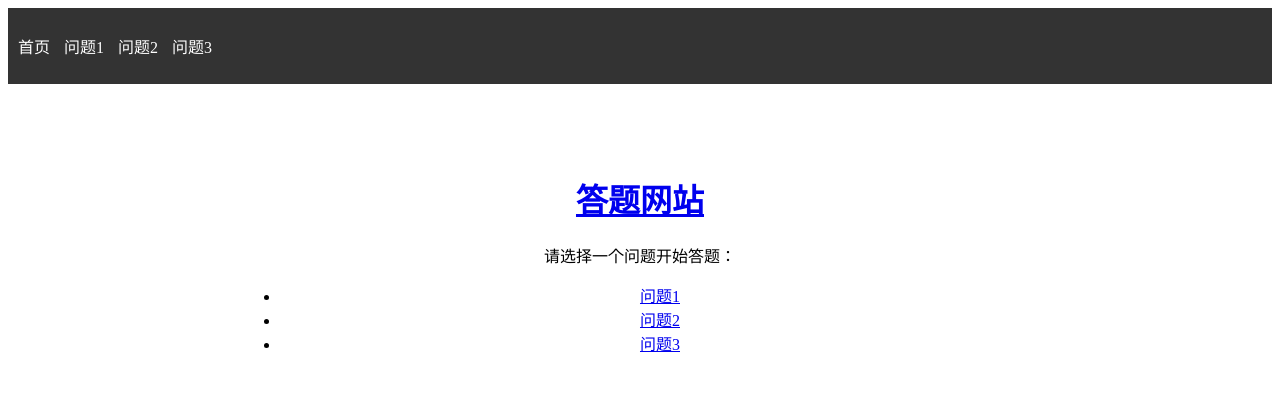
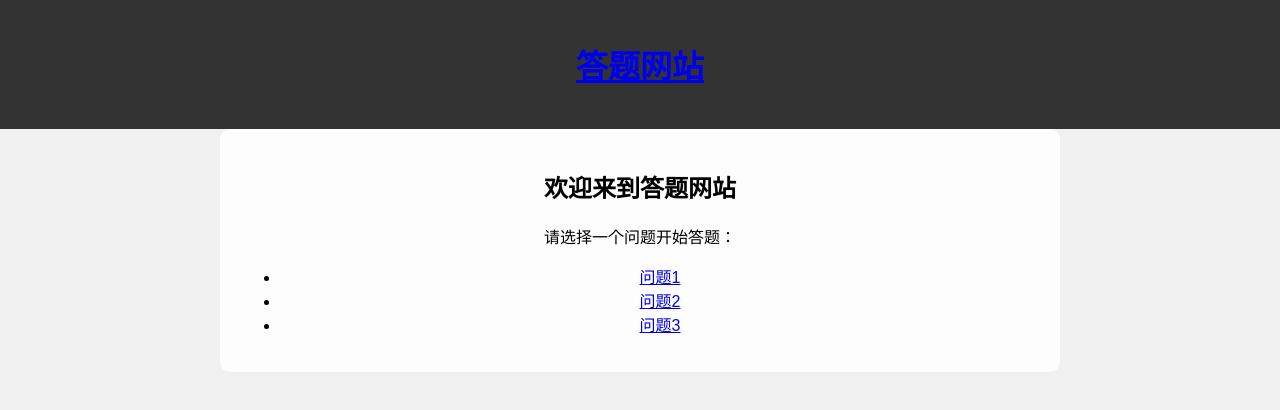
Before and after one commit to S1zt001/S1zt001.github.io, a plain HTML site: page index.html in a window 1280 px wide. Drawn offline with Linux system fonts and the light colour scheme.

Commit message:
Update index.html

```diff
--- a/index.html
+++ b/index.html
@@ -4,19 +4,60 @@
     <meta charset="UTF-8">
     <meta name="viewport" content="width=device-width, initial-scale=1.0">
     <title>答题网站 - 首页</title>
-    <link rel="stylesheet" href="styles.css">
+    <style>
+        body {
+            font-family: Arial, sans-serif;
+            margin: 0;
+            padding: 0;
+            background-color: #f0f0f0;
+            transition: background-color 0.3s; /* 添加过渡效果 */
+        }
+
+        header {
+            background-color: #333;
+            color: #fff;
+            padding: 20px;
+            text-align: center;
+        }
+
+        .container {
+            max-width: 800px;
+            margin: 0 auto;
+            padding: 20px;
+            background-color: rgba(255, 255, 255, 0.9);
+            border-radius: 10px;
+            text-align: center;
+            transition: background-color 0.3s; /* 添加过渡效果 */
+        }
+
+        h1, h2, p {
+            transition: color 0.3s; /* 添加过渡效果 */
+        }
+
+        h1:hover, h2:hover, p:hover {
+            color: #ff6b6b; /* 鼠标悬停时颜色变化 */
+        }
+
+        button {
+            background-color: #333;
+            color: #fff;
+            padding: 10px 20px;
+            border: none;
+            cursor: pointer;
+            transition: background-color 0.3s; /* 添加过渡效果 */
+        }
+
+        button:hover {
+            background-color: #555; /* 鼠标悬停时颜色变化 */
+        }
+    </style>
 </head>
 <body>
-    <nav>
-        <ul>
-            <li><a href="index.html">首页</a></li>
-            <li><a href="page1.html">问题1</a></li>
-            <li><a href="page2.html">问题2</a></li>
-            <li><a href="page3.html">问题3</a></li>
-        </ul>
-    </nav>
+    <header>
+        <h1><a href="index.html">答题网站</a></h1> <!-- 添加链接到首页 -->
+    </header>
     <div class="container">
-        <h1><a href="index.html">答题网站</a></h1>
+        <h2>欢迎来到答题网站</h2>
         <p>请选择一个问题开始答题：</p>
         <ul>
             <li><a href="page1.html">问题1</a></li>
@@ -24,5 +65,12 @@
             <li><a href="page3.html">问题3</a></li>
         </ul>
     </div>
+
+    <script>
+        document.getElementById('quiz-form').addEventListener('submit', function(event) {
+            event.preventDefault(); // 阻止表单默认提交行为
+            this.style.opacity = 0; // 添加淡出效果
+        });
+    </script>
 </body>
 </html>
```
